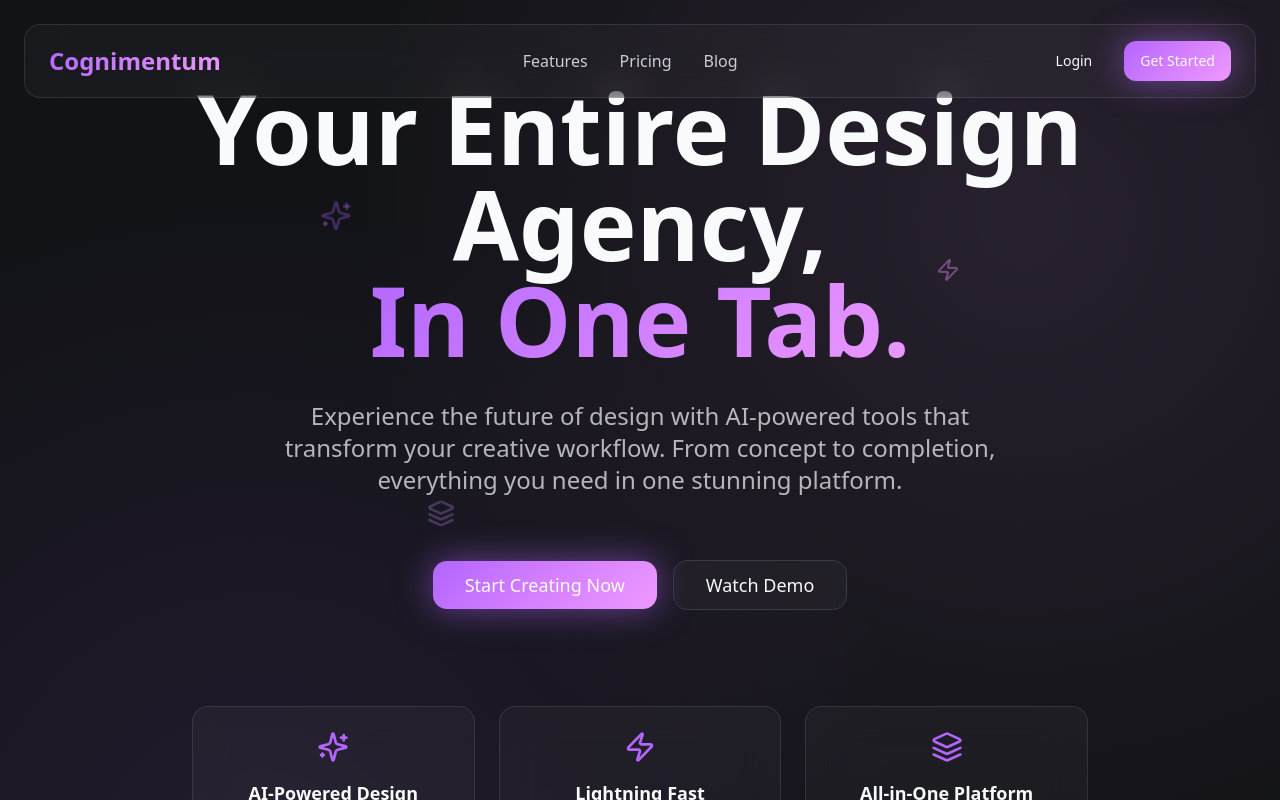
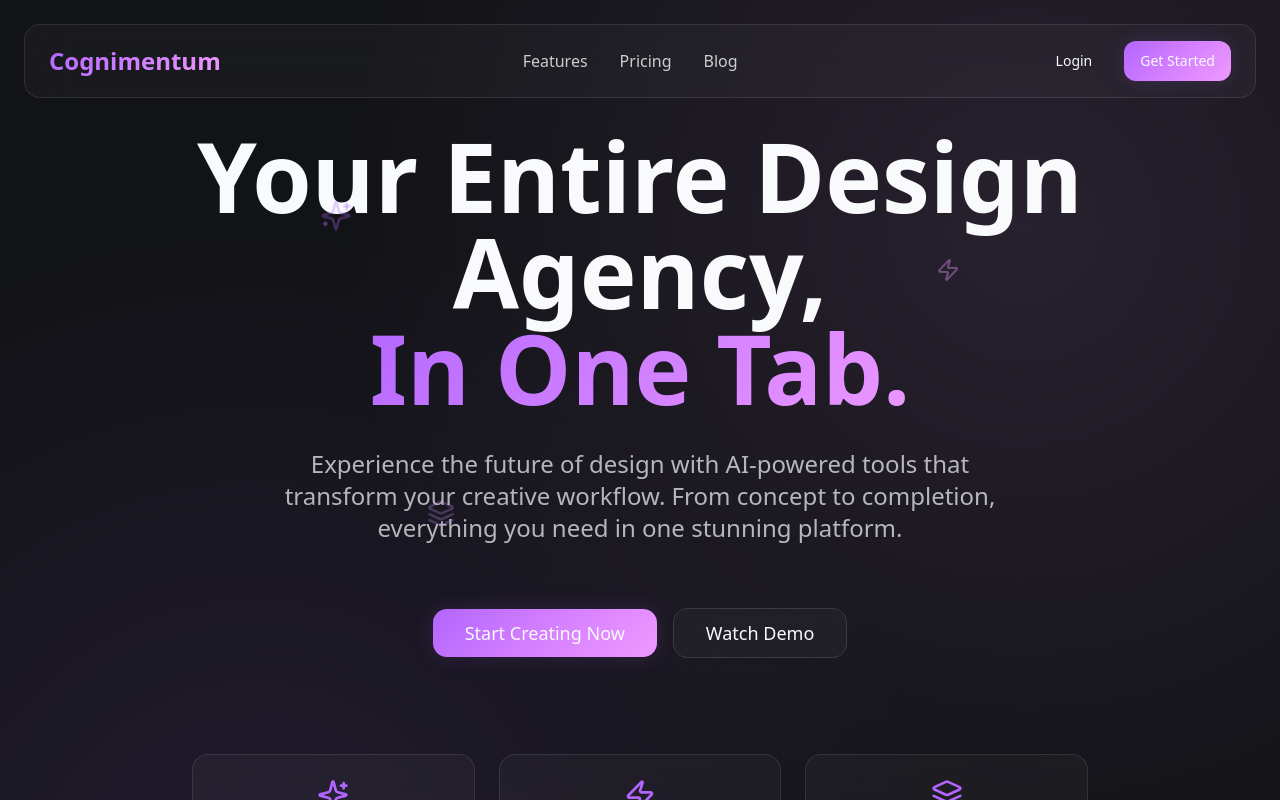
Before and after one commit to moxxum/cognimentum-purple-glaze-glow, a React (Vite) app: page / in a window 1280 px wide. Shown: the top 800 px of the page. Built offline with nearby package versions, Linux system fonts and the light colour scheme.

Commit message:
Refactor button glow and navbar margin
Reduce button flashing, implement low glow, and increase hover glow. Adjust navbar margin to prevent clipping.

```diff
--- a/src/components/HeroSection.tsx
+++ b/src/components/HeroSection.tsx
@@ -3,7 +3,7 @@ import { Sparkles, Zap, Layers } from "lucide-react";
 
 export function HeroSection() {
   return (
-    <section className="min-h-screen flex items-center justify-center px-6 pt-20">
+    <section className="min-h-screen flex items-center justify-center px-6 pt-32">
       <div className="max-w-6xl mx-auto text-center">
         {/* Floating Icons */}
         <div className="absolute inset-0 overflow-hidden pointer-events-none">
@@ -36,7 +36,7 @@ export function HeroSection() {
             <Button
               variant="gradient"
               size="lg"
-              className="text-lg px-8 py-6 animate-glow-pulse"
+              className="text-lg px-8 py-6"
             >
               Start Creating Now
             </Button>
--- a/src/components/Navigation.tsx
+++ b/src/components/Navigation.tsx
@@ -29,7 +29,7 @@ export function Navigation() {
               <Button variant="ghost" className="hidden md:inline-flex">
                 Login
               </Button>
-              <Button variant="gradient" className="animate-glow-pulse">
+              <Button variant="gradient">
                 Get Started
               </Button>
             </div>
--- a/src/index.css
+++ b/src/index.css
@@ -138,11 +138,11 @@
   }
 
   .glow-primary {
-    box-shadow: 0 0 40px hsl(var(--glow-primary) / 0.3);
+    box-shadow: 0 0 20px hsl(var(--glow-primary) / 0.15);
   }
 
   .glow-hover:hover {
-    box-shadow: 0 0 60px hsl(var(--glow-primary) / 0.5);
+    box-shadow: 0 0 40px hsl(var(--glow-primary) / 0.4);
   }
 
   .text-gradient {
```
